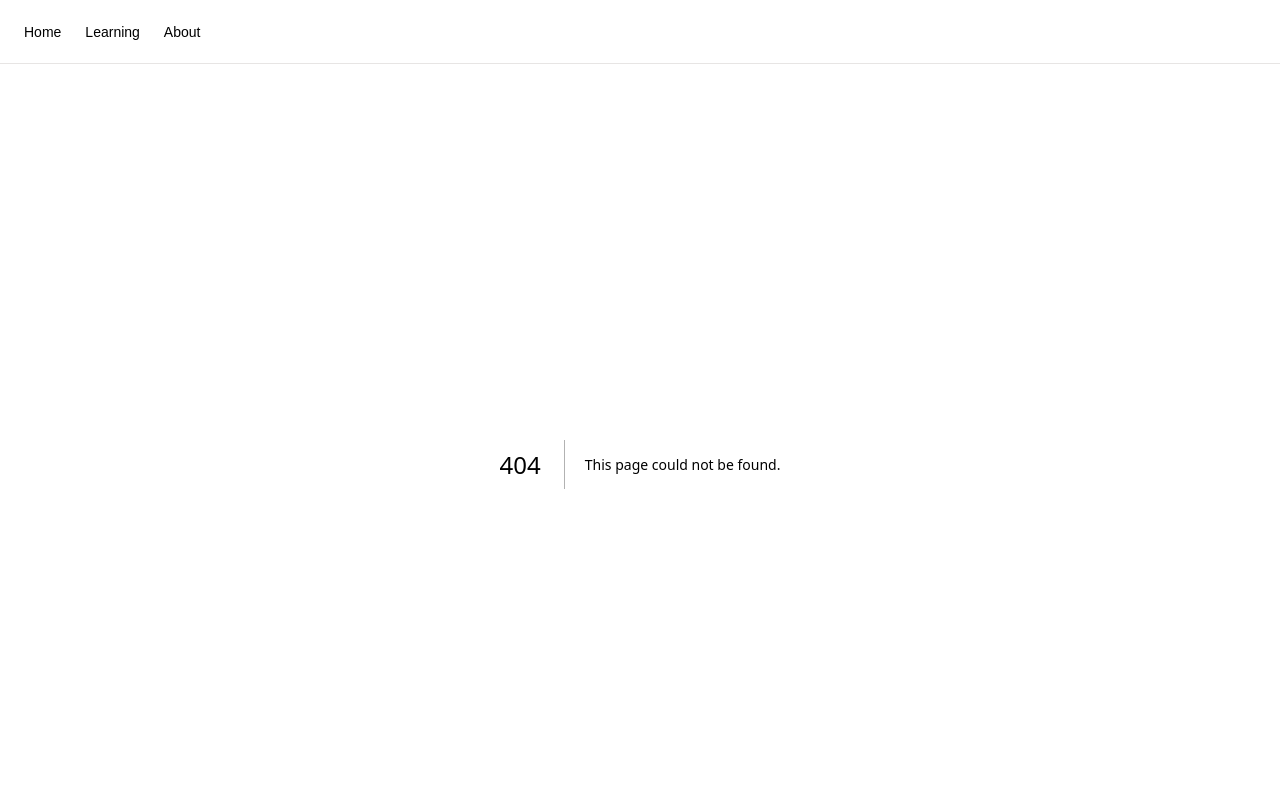
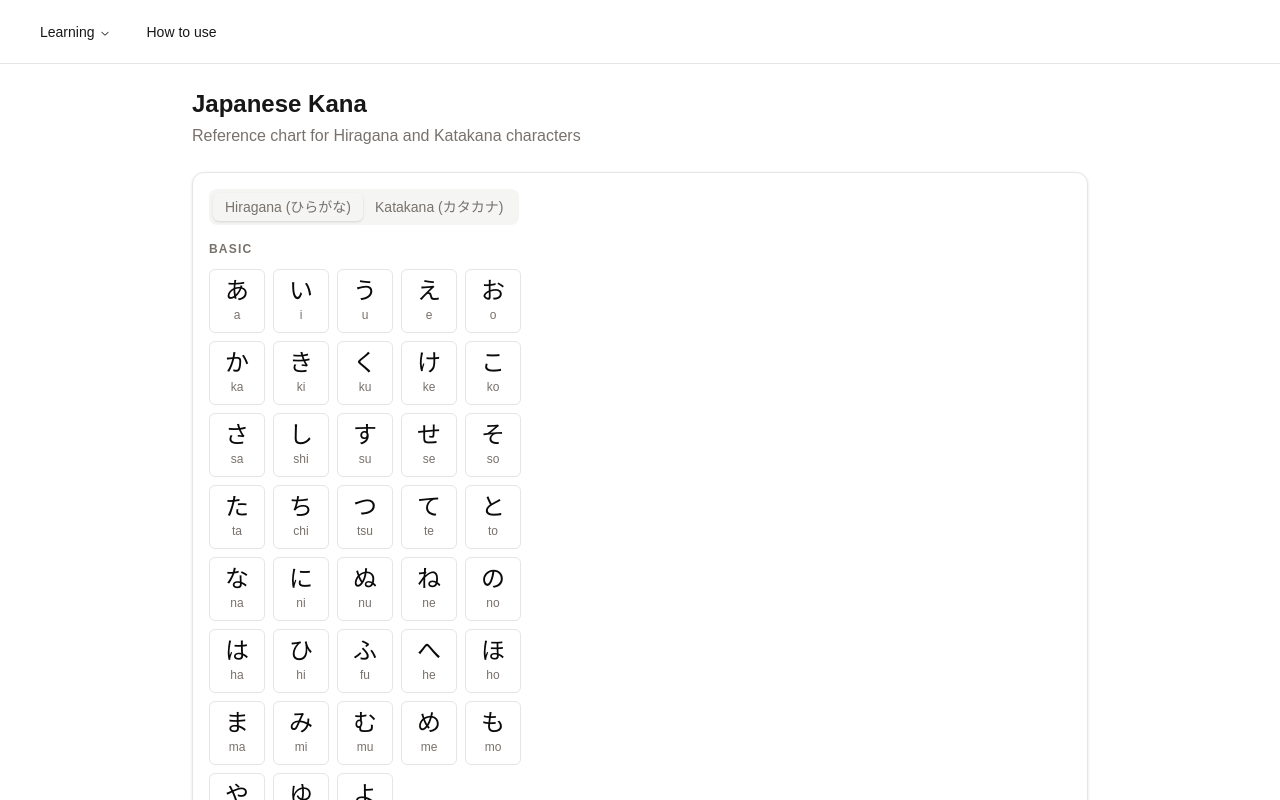
Before and after one commit to kurniawan26/kata-kana, a Next.js app: page /learning in a window 1280 px wide. Before the commit this address had no page. Shown: the top 800 px of the page. Built offline with nearby package versions, Linux system fonts and the light colour scheme.

Commit message:
feat: add ui main page and layouting

```diff
--- a/app/layout.tsx
+++ b/app/layout.tsx
@@ -1,7 +1,7 @@
 import type { Metadata } from "next";
 import localFont from "next/font/local";
 import "./globals.css";
-import Link from "next/link";
+import Nav from "@/components/Nav";
 
 const geistSans = localFont({
   src: "./fonts/GeistVF.woff",
@@ -30,29 +30,7 @@ export default function RootLayout({
         className={`${geistSans.variable} ${geistMono.variable} antialiased`}
       >
         <header className="sticky top-0 flex h-16 items-center gap-4 border-b bg-background px-4 md:px-6">
-          <nav className="hidden flex-col gap-6 text-lg font-medium md:flex md:flex-row md:items-center md:gap-5 md:text-sm lg:gap-6">
-            <Link
-              href="/"
-              className=" transition-colors hover:text-foreground"
-            >
-              Home
-            </Link>
-
-
-            <Link
-              href="/learning"
-              className=" transition-colors hover:text-foreground"
-            >
-              Learning
-            </Link>
-
-            <Link
-              href="#"
-              className=" transition-colors hover:text-foreground"
-            >
-              About
-            </Link>
-          </nav>
+          <Nav />
         </header>
         {children}
       </body>
--- /dev/null
+++ b/app/learning/page.tsx
@@ -0,0 +1,97 @@
+'use client'
+import { kanaDictionary } from '@/lib/kanaDictionary'
+import { Card } from '@/components/ui/card'
+import { Tabs, TabsContent, TabsList, TabsTrigger } from "@/components/ui/tabs"
+import React from 'react'
+
+type KanaType = keyof typeof kanaDictionary
+
+function CharacterCell({ char, romajis }: { char: string; romajis: string[] }) {
+  return (
+    <div className="flex flex-col items-center justify-center w-14 h-16 rounded-md border bg-card hover:bg-accent transition-colors cursor-default select-none">
+      <span className="text-2xl leading-none">{char}</span>
+      <span className="text-xs text-muted-foreground mt-1">{romajis[0]}</span>
+    </div>
+  )
+}
+
+function GroupRow({ characters }: { characters: Record<string, string[]> }) {
+  return (
+    <div className="flex gap-2 flex-wrap">
+      {Object.entries(characters).map(([char, romajis]) => (
+        <CharacterCell key={char} char={char} romajis={romajis} />
+      ))}
+    </div>
+  )
+}
+
+function KanaSection({ kanaType }: { kanaType: KanaType }) {
+  const groups = kanaDictionary[kanaType]
+
+  const basicGroups = Object.entries(groups).filter(([key]) => !key.endsWith('_a') && !key.endsWith('_s'))
+  const altGroups = Object.entries(groups).filter(([key]) => key.endsWith('_a'))
+  const similarGroups = Object.entries(groups).filter(([key]) => key.endsWith('_s'))
+
+  return (
+    <div className="space-y-8">
+      <div className="space-y-3">
+        <h3 className="text-xs font-semibold text-muted-foreground uppercase tracking-widest">Basic</h3>
+        <div className="space-y-2">
+          {basicGroups.map(([groupName, groupData]) => (
+            <GroupRow key={groupName} characters={groupData.characters} />
+          ))}
+        </div>
+      </div>
+
+      {altGroups.length > 0 && (
+        <div className="space-y-3">
+          <h3 className="text-xs font-semibold text-muted-foreground uppercase tracking-widest">Dakuten & Combinations</h3>
+          <div className="space-y-2">
+            {altGroups.map(([groupName, groupData]) => (
+              <GroupRow key={groupName} characters={groupData.characters} />
+            ))}
+          </div>
+        </div>
+      )}
+
+      {similarGroups.length > 0 && (
+        <div className="space-y-3">
+          <h3 className="text-xs font-semibold text-muted-foreground uppercase tracking-widest">Similar Looking</h3>
+          <div className="space-y-2">
+            {similarGroups.map(([groupName, groupData]) => (
+              <GroupRow key={groupName} characters={groupData.characters} />
+            ))}
+          </div>
+        </div>
+      )}
+    </div>
+  )
+}
+
+function LearningPage() {
+  return (
+    <main className="p-4 md:p-6">
+      <div className="max-w-4xl mx-auto">
+        <h1 className="text-2xl font-bold mb-1">Japanese Kana</h1>
+        <p className="text-muted-foreground mb-6">Reference chart for Hiragana and Katakana characters</p>
+
+        <Card className="p-4">
+          <Tabs defaultValue="hiragana">
+            <TabsList>
+              <TabsTrigger value="hiragana">Hiragana (ひらがな)</TabsTrigger>
+              <TabsTrigger value="katakana">Katakana (カタカナ)</TabsTrigger>
+            </TabsList>
+            <TabsContent value="hiragana" className="mt-4">
+              <KanaSection kanaType="hiragana" />
+            </TabsContent>
+            <TabsContent value="katakana" className="mt-4">
+              <KanaSection kanaType="katakana" />
+            </TabsContent>
+          </Tabs>
+        </Card>
+      </div>
+    </main>
+  )
+}
+
+export default LearningPage
--- a/app/page.tsx
+++ b/app/page.tsx
@@ -1,11 +1,24 @@
+import Link from 'next/link'
+
 export default function Home() {
   return (
-    <main className="flex flex-1 items-center justify-center flex-col h-screen">
-      <h1 className="text-4xl font-bold text-center">Welcome To Katakana</h1>
-      <p className="text-center mt-4">Simple app to learn japanese letter</p>
-      <button className="mt-4 font-bold bg-slate-100 text-slate-800 px-4 py-2 rounded-md hover:bg-slate-800 hover:text-slate-100 transition-all duration-300">
-        Start Learning
-      </button>
+    <main className="flex flex-1 items-center justify-center flex-col h-screen gap-3">
+      <h1 className="text-4xl font-bold text-center">Welcome To Kata-Kana</h1>
+      <p className="text-center text-muted-foreground">Simple app to learn Japanese Hiragana & Katakana</p>
+      <div className="flex gap-3 mt-2">
+        <Link
+          href="/learning"
+          className="font-medium bg-slate-100 text-slate-800 px-4 py-2 rounded-md hover:bg-slate-200 transition-all duration-200 text-sm"
+        >
+          Study Chart
+        </Link>
+        <Link
+          href="/quiz"
+          className="font-medium bg-slate-800 text-slate-100 px-4 py-2 rounded-md hover:bg-slate-900 transition-all duration-200 text-sm"
+        >
+          Start Quiz →
+        </Link>
+      </div>
     </main>
   );
 }
--- /dev/null
+++ b/app/quiz/page.tsx
@@ -0,0 +1,11 @@
+'use client'
+import GameContainer from '@/components/GameContainer'
+import React from 'react'
+
+export default function QuizPage() {
+  return (
+    <main className="p-4 md:p-6">
+      <GameContainer />
+    </main>
+  )
+}
```
